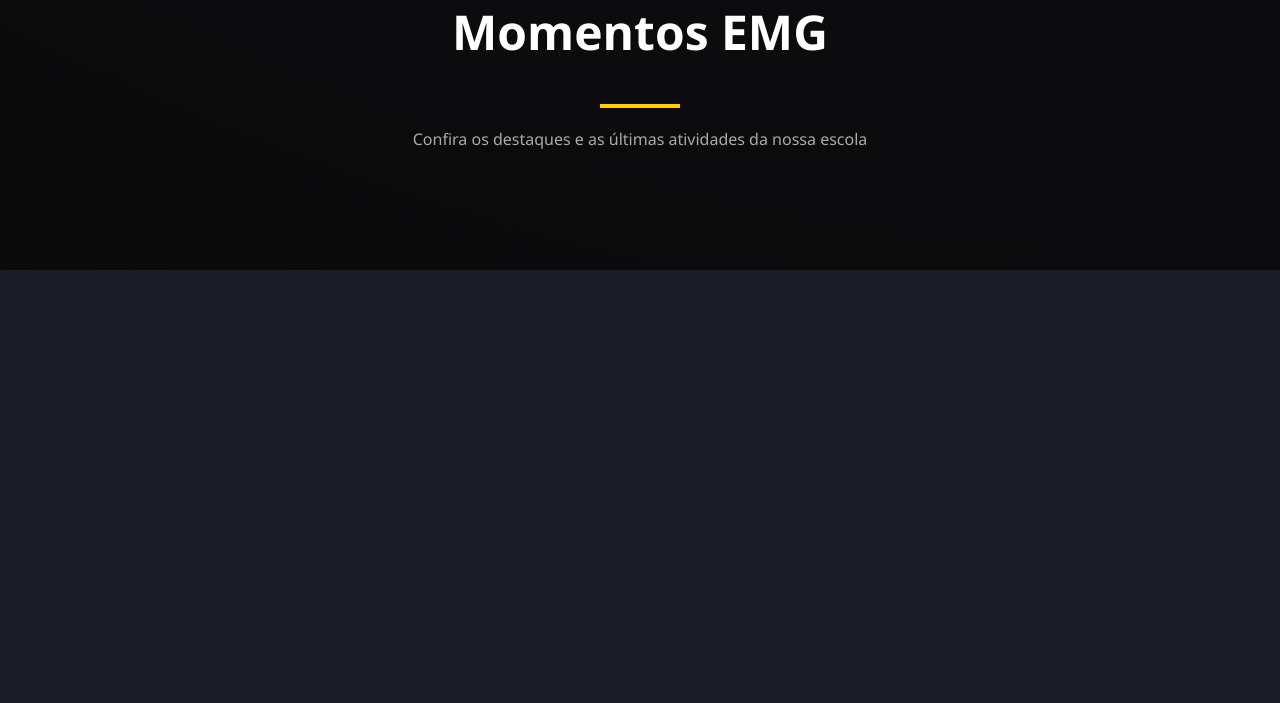
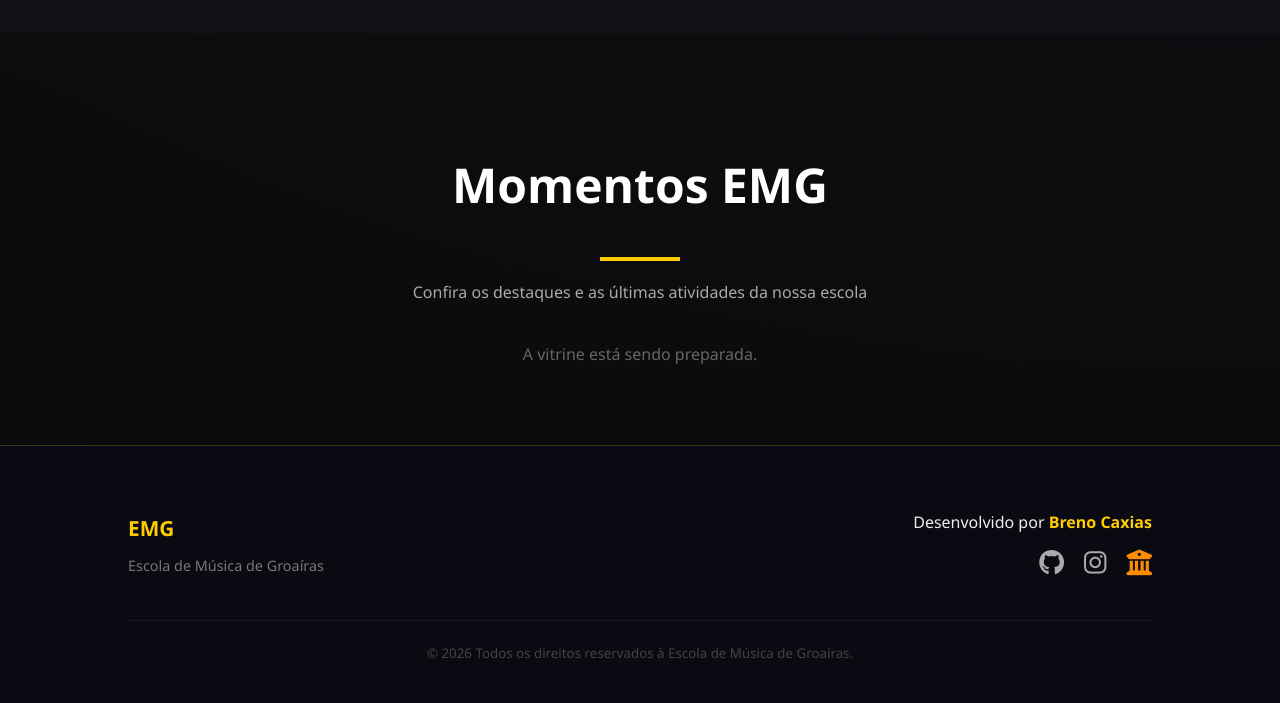
Before and after one commit to brenocaxias/escola, a Django app: page / in a window 1280 px wide. Shown: the part 2464-3167 px from the top of the page. Before the commit the page ends 2734 px from the top, so only its background shows below. Run offline with Django 5.2, Linux system fonts and the light colour scheme; data that the repository does not hold is empty.

Commit message:
Adicionei a seção quem somos e o 'de' que faltava

```diff
--- a/cursos/templates/cursos/home.html
+++ b/cursos/templates/cursos/home.html
@@ -108,6 +108,17 @@
 
     .foto-img { width: 100%; aspect-ratio: 4 / 3; object-fit: cover; }
 
+    .footer-link {
+        color: #aaa;
+        font-size: 1.6rem;
+        transition: 0.3s;
+        text-decoration: none;
+    }
+    .footer-link:hover {
+        color: #ffcc00;
+        transform: translateY(-3px);
+    }
+
     /* --- RESPONSIVIDADE --- */
     @media (max-width: 992px) {
         .section-padding { padding: 40px 5%; }
@@ -115,8 +126,9 @@
         .hero p { font-size: 1.2rem; }
         .info-card {
             padding: 30px 20px;
-            flex-direction: column !important; /* Força empilhamento no mobile */
+            flex-direction: column !important;
             text-align: center;
+            gap: 30px;
         }
         .sobre-texto p, .maestro-texto p { text-align: center; }
         .foto-estilizada { max-width: 300px; }
@@ -139,6 +151,7 @@
             </p>
             <p>
                 A Escola possui Núcleo de Sopros, Cordas, Teclas, Prática de grupos coletivos e performances, proporcionando aos estudantes uma vivência completa e enriquecedora no universo musical.
+                Os grupos formados na Escola de Música têm uma presença significativa em Groaíras, atuando em diversas manifestações culturais e contribuindo para o fortalecimento da identidade artística local.
             </p>
         </div>
         <div class="foto-wrapper">
@@ -182,9 +195,42 @@
                     <small style="color: #ffcc00;">{{ foto.data_postagem|date:"d/m/Y" }}</small>
                 </div>
             </div>
+        {% empty %}
+            <div style="grid-column: 1 / -1; text-align: center; color: #666;">A vitrine está sendo preparada.</div>
         {% endfor %}
     </div>
 </section>
+
+<footer style="background: rgba(10, 10, 20, 0.95); padding: 40px 10%; border-top: 1px solid rgba(255, 204, 0, 0.2);">
+    <div class="footer-content" style="display: flex; justify-content: space-between; align-items: center; flex-wrap: wrap; gap: 30px;">
+
+        <div>
+            <h4 style="color: #ffcc00; margin-bottom: 5px; font-size: 1.3rem;">EMG</h4>
+            <p style="color: #777; font-size: 0.9rem;">Escola de Música de Groaíras</p>
+        </div>
+
+        <div class="footer-dev" style="text-align: right;">
+            <p style="color: #eee; font-size: 1rem; margin-bottom: 12px;">
+                Desenvolvido por <span style="color: #ffcc00; font-weight: bold;">Breno Caxias</span>
+            </p>
+            <div class="footer-socials" style="display: flex; gap: 20px; justify-content: flex-end;">
+                <a href="https://github.com/brenocaxias" target="_blank" class="footer-link" title="Meu GitHub">
+                    <i class="fab fa-github"></i>
+                </a>
+                <a href="https://instagram.com/brenocaxias" target="_blank" class="footer-link" title="Meu Instagram">
+                    <i class="fab fa-instagram"></i>
+                </a>
+                <a href="https://www.instagram.com/escolademusica_groairas/" target="_blank" class="footer-link" style="color: #ff8c00;" title="Instagram da EMG">
+                    <i class="fas fa-university"></i>
+                </a>
+            </div>
+        </div>
+    </div>
+
+    <div style="text-align: center; margin-top: 30px; border-top: 1px solid rgba(255,255,255,0.05); padding-top: 20px;">
+        <small style="color: #444;">&copy; 2026 Todos os direitos reservados à Escola de Música de Groaíras.</small>
+    </div>
+</footer>
 
 <script>
     function reveal() {
```
